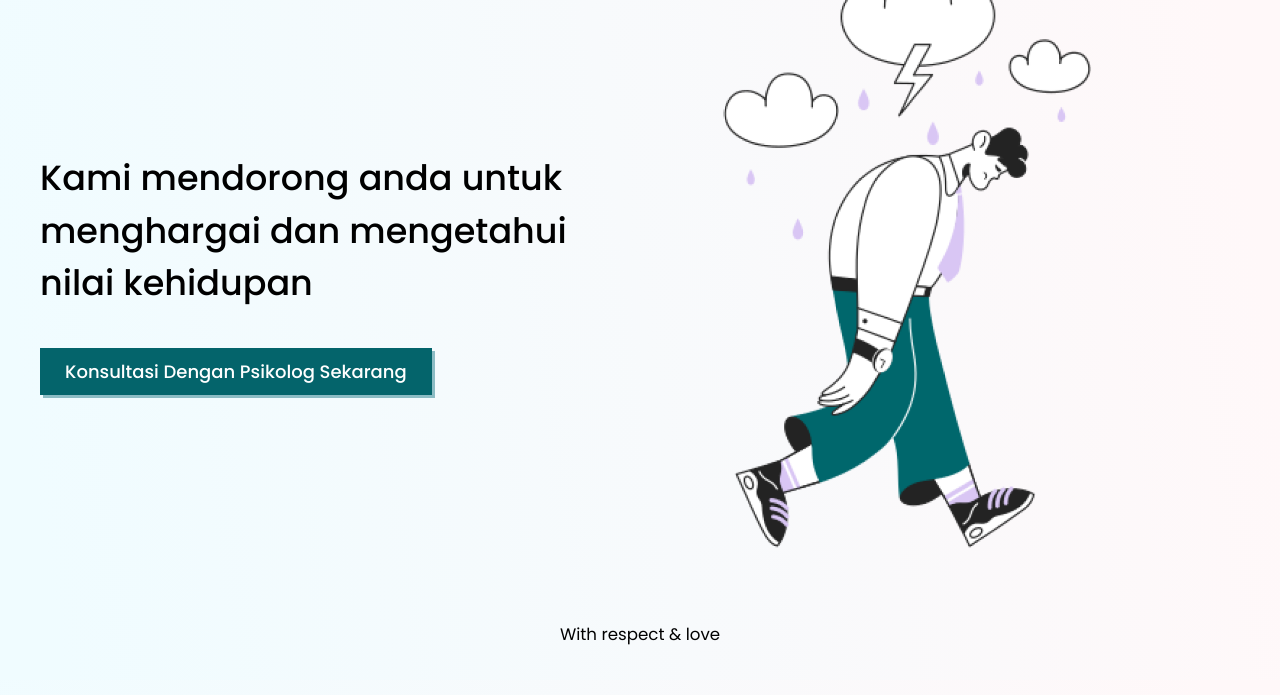
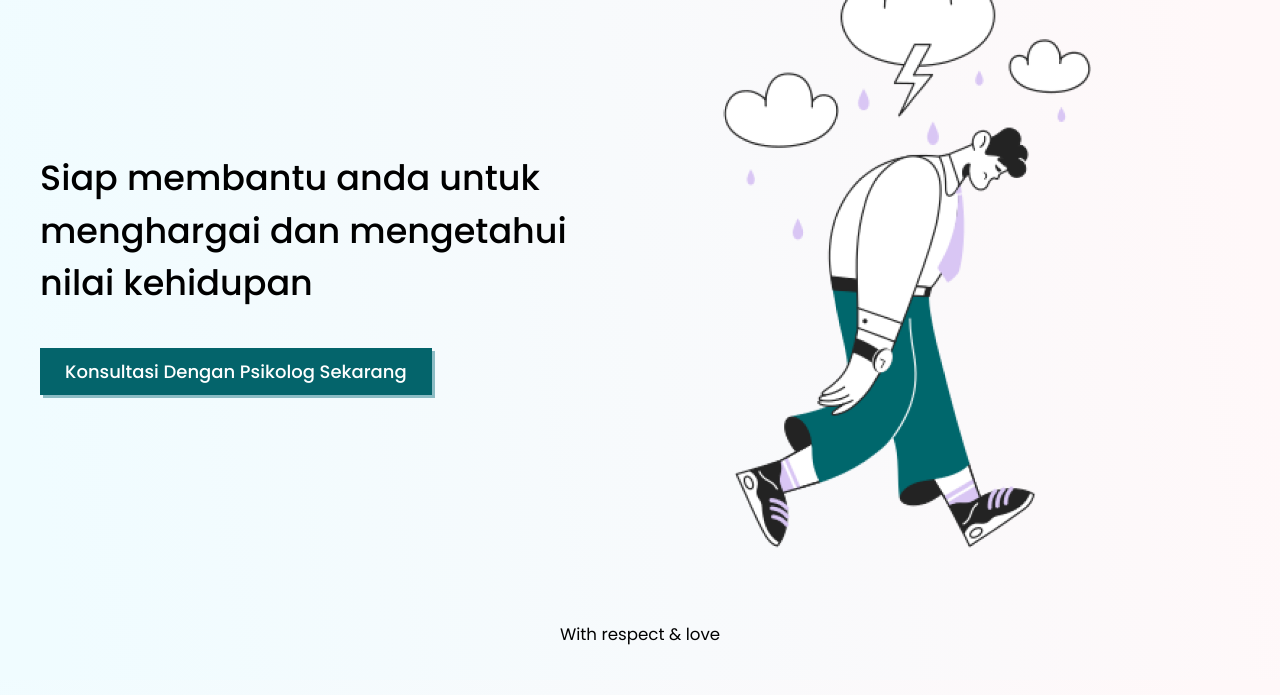
Before and after one commit to jiwakukonsultasi/jiwakukonsultasi.github.io, a plain HTML site: page index.html in a window 1280 px wide. Shown: the part 105-800 px from the top of the page. Drawn offline with Linux system fonts and the light colour scheme.

Commit message:
Update index.html

```diff
--- a/index.html
+++ b/index.html
@@ -22,7 +22,7 @@
 	<section id="main">
 		<div class="flex-sect">
 			<div class="flex1">
-				<h1>Kami mendorong anda untuk menghargai dan mengetahui nilai kehidupan</h1>
+				<h1>Siap membantu anda untuk menghargai dan mengetahui nilai kehidupan</h1>
 				<a href="https://docs.google.com/forms/d/e/1FAIpQLSewMOunXpH866mUcjRFlcYRP8tzIevf2IbfHpRIRFo3ZrYNHQ/viewform" target="_blank">Konsultasi Dengan Psikolog Sekarang</a>
 			</div>
 			<div class="flex2">
```
